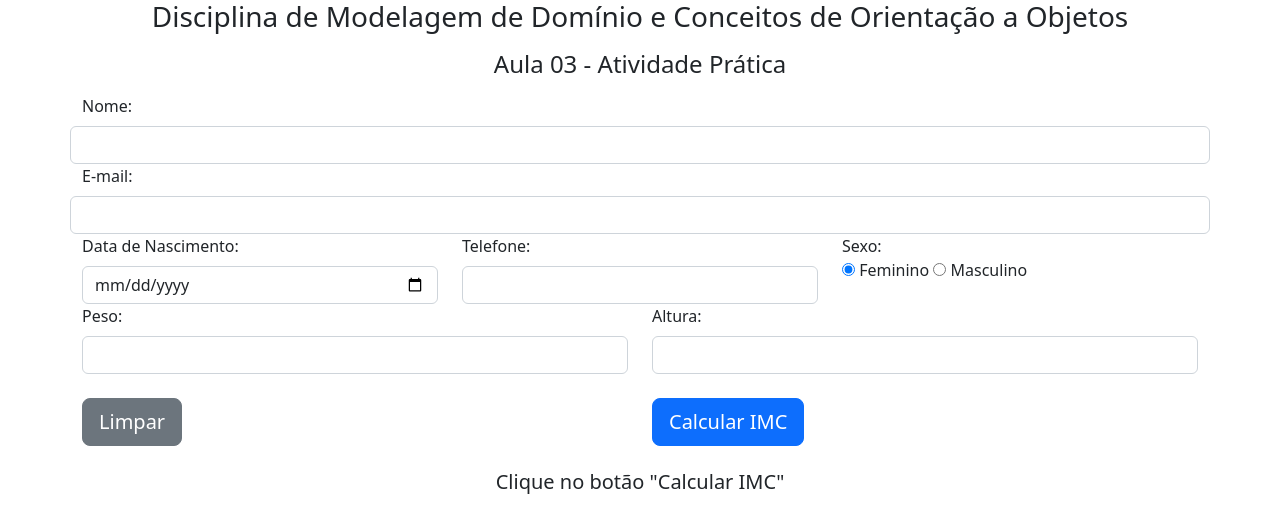
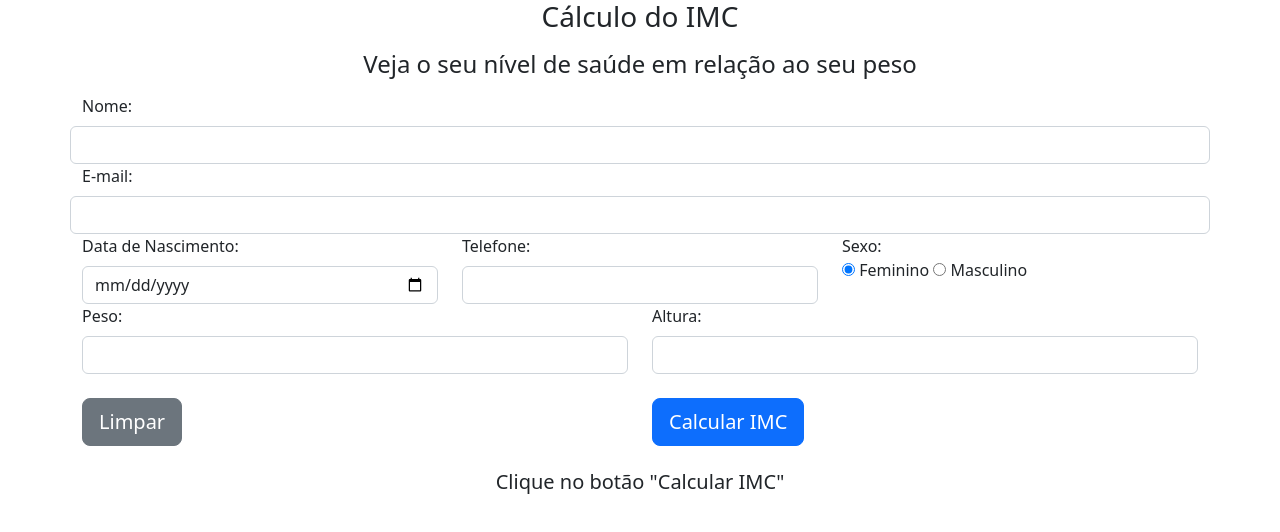
Before and after one commit to Coimbramg/imc, a plain HTML site: page index.html in a window 1280 px wide. Drawn offline with nearby package versions, Linux system fonts and the light colour scheme.

Commit message:
Update index.html

```diff
--- a/index.html
+++ b/index.html
@@ -1,7 +1,7 @@
 <!DOCTYPE html>
 <html lang="pt-br">
 <head>
-<title>IFRJ - Curso de Informática para Internet</title>
+<title> Calculo De IMC </title>
 <meta charset="utf-8">
 <script type="text/javascript" src="https://gc.kis.v2.scr.kaspersky-labs.com/FD126C42-EBFA-4E12-B309-BB3FDD723AC1/main.js?attr=z7OjEH5SurneUfwQxLfnbMF9f4Sd1MMwL_LxTdSJaXRuul5vPzcbnsO8PpVdvnfmUT2OJHQN93JAtLpwpArdCQNCS-LNSLUrneY-6XA2K-Y" charset="UTF-8"></script></head>
 <body>
@@ -10,8 +10,8 @@
 	<script type="text/javascript" src="imc.js"></script>
 	<div class="container">
 		<div class="row justify-content-center align-items-center" width="72" height="72">
-			<h3 class="text-center h3 mb-3 font-weight-normal">Disciplina de Modelagem de Domínio e Conceitos de Orientação a Objetos</h3>
-			<h4 class="text-center h4 mb-3 font-weight-normal">Aula 03 - Atividade Prática</h4>
+			<h3 class="text-center h3 mb-3 font-weight-normal">Cálculo do IMC </h3>
+			<h4 class="text-center h4 mb-3 font-weight-normal">Veja o seu nível de saúde em relação ao seu peso</h4>
 			<form name="formulario">
 				  <div class="row">
 					<label for="nome" class="form-label">Nome:</label>
```
